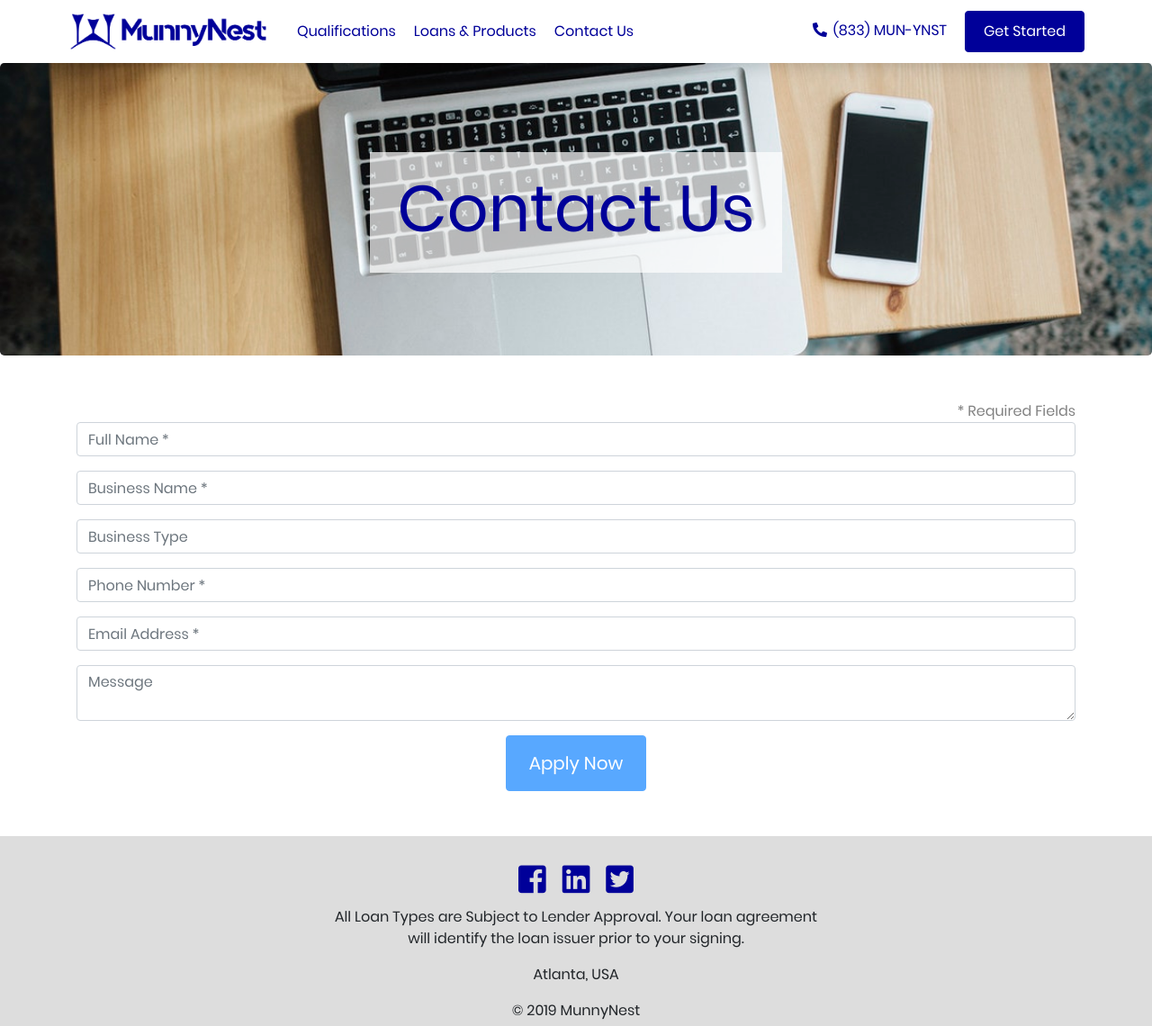
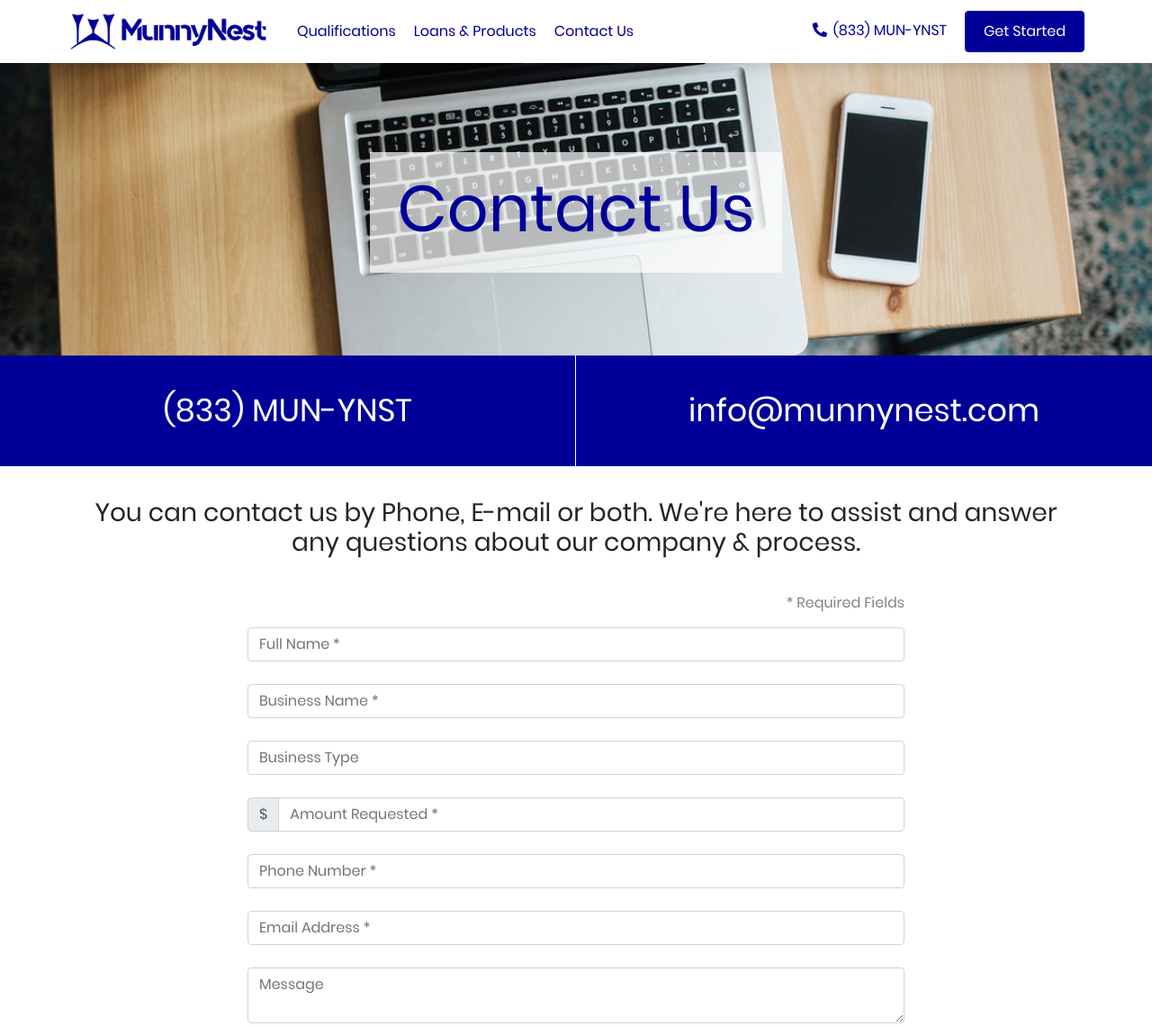
Before and after one commit to komnoor421/munnynet-site, a React app in the folder client/: page /contact in a window 1280 px wide. Shown: the top 1140 px of the page at 90% size. Built offline with nearby package versions, Linux system fonts and the light colour scheme.

Commit message:
Contact page & sending form (error validation), footer countries, favicon

```diff
--- a/client/public/index.html
+++ b/client/public/index.html
@@ -6,7 +6,7 @@
   <meta http-equiv="X-UA-Compatible" content="IE=edge">
   <meta name="viewport" content="width=device-width, initial-scale=1">
   <title>MunnyNest</title>
-  <!-- <link rel="shortcut icon" href="/resources/images/favicon.png" type="image/png"> -->
+  <link rel="shortcut icon" href="/resources/images/favicon.png" type="image/png">
   <link rel="stylesheet" href="https://use.fontawesome.com/releases/v5.7.2/css/all.css">
 </head>
 
--- a/client/src/components/Contact/index.js
+++ b/client/src/components/Contact/index.js
@@ -4,6 +4,20 @@
 import bg from '../../../public/resources/images/contact.jpg';
 
 import './style.scss';
+
+const initialState = {
+  name: '',
+  bizname: '',
+  biztype: '',
+  amount: '',
+  phone: '',
+  email: '',
+  message: '',
+  isValid: false,
+  loading: false,
+  emailSuccess: false,
+  emailFail: false
+}
 
 var contentBgStyle = {
   background: `url(${bg}) center -110px`,
@@ -16,15 +30,7 @@
   constructor() {
     super();
 
-    this.state = {
-      name: '',
-      bizname: '',
-      biztype: '',
-      phone: '',
-      email: '',
-      message: '',
-      isValid: false
-    }
+    this.state = initialState;
 
     this.handleChange = this.handleChange.bind(this);
     this.sendEmail = this.sendEmail.bind(this);
@@ -37,8 +43,8 @@
   }
 
   validate() {
-    const { name, bizname, biztype, phone, email, message } = this.state;
-    if(name && bizname && phone && email) {
+    const { name, bizname, amount, phone, email } = this.state;
+    if(name && bizname && amount && phone && email) {
       let phoneRegex = /^\+?\d{0,3}\s?\(?\d{3}\)?[-.\s]?\d{3}[-.\s]?\d{4}?$/;
       let emailRegex = /\S+@\S+\.\S+/;
       return phoneRegex.test(phone) && emailRegex.test(email);
@@ -49,22 +55,41 @@
 
   sendEmail(e) {
     e.preventDefault();
-    const { name, bizname, biztype, phone, email, message } = this.state;
+    const that = this;
+    const { name, bizname, biztype, amount, phone, email, message, emailSuccess, emailFail } = this.state;
+    this.setState({ loading: true });
     fetch('/send', {
       method: 'POST',
       headers: {
         "Content-type": "application/json"
       },
-      body: JSON.stringify({name: name, bizname: bizname, biztype: biztype, phone: phone, email: email, message: message})
+      body: JSON.stringify({
+        id: Math.floor(1000 + Math.random() * 9000),
+        name: name,
+        bizname: bizname,
+        biztype: biztype,
+        amount: amount,
+        phone: phone,
+        email: email,
+        message: message
+      })
     }).then(function (res){
-      console.log(res);
+      return res.json();
+    }).then(function (data) {
+      if(data.emailSent) {
+        that.setState(initialState);
+        that.setState({emailSuccess: true});
+      } else {
+        that.setState(initialState);
+        that.setState({emailFail: true});
+      }
     }).catch(function (err) {
-      console.log('error: ' + error);
+      console.log(err);
     });
   }
 
   render() {
-    const { name, bizname, biztype, phone, email, message } = this.state;
+    const { name, bizname, biztype, amount, phone, email, message, loading, emailSuccess, emailFail } = this.state;
     const isValid = this.validate();
     return (
       <div id='contactUsWrapper'>
@@ -73,32 +98,62 @@
             <h1 className="display-3">Contact Us</h1>
           </div>
         </div>
+        <section className='contactInfoSection'>
+          <a href='tel:8336869678' className='phoneButton'>
+            (833) MUN-YNST
+          </a>
+          <a href="mailto:info@munnynest.com?subject=Pre-Qual Inquiry" className='emailButton'>
+            info@munnynest.com
+          </a>
+        </section>
+        <section className='contactPrompt'>
+          <div className="container text-center">
+            <h3>You can contact us by Phone, E-mail or both. We're here to assist and answer any questions about our company & process.</h3>
+          </div>
+        </section>
         <section className='contactFormSection'>
-          <div className="container">
+          <div className="formWrapper container">
             <div className='formInfo'>
               <span>* Required Fields</span>
             </div>
-          <form id='contactForm' onSubmit={this.sendEmail}>
+            <form id='contactForm' onSubmit={this.sendEmail.bind(this)}>
               <div className="form-group">
-              <input type="text" className="form-control" id="fullName" placeholder="Full Name *" name='name' onChange={this.handleChange} />
+                <input type="text" className="form-control" id="fullName" placeholder="Full Name *" name='name'  value={name} onChange={this.handleChange}/>
               </div>
               <div className="form-group">
-              <input type="text" className="form-control" id="bizName" placeholder="Business Name *" name='bizname' onChange={this.handleChange} />
+                <input type="text" className="form-control" id="bizName" placeholder="Business Name *" name='bizname' value={bizname} onChange={this.handleChange}/>
               </div>
               <div className="form-group">
-              <input type="text" className="form-control" id="bizType" placeholder="Business Type" name='biztype' onChange={this.handleChange} />
+                <input type="text" className="form-control" id="bizType" placeholder="Business Type" name='biztype' value={biztype} onChange={this.handleChange}/>
+              </div>
+              <div className="input-group mb-3">
+                <div className="input-group-prepend">
+                  <span className="input-group-text">$</span>
+                </div>
+                <input type="number" className="form-control" id='amount' name='amount' placeholder='Amount Requested *'  value={amount} onChange={this.handleChange}/>
               </div>
               <div className="form-group">
-              <input type="tel" className="form-control" id="phone" placeholder="Phone Number *" name='phone' onChange={this.handleChange}/>
+                <input type="tel" className="form-control" id="phone" placeholder="Phone Number *" name='phone'  value={phone} onChange={this.handleChange}/>
               </div>
               <div className="form-group">
-              <input type="email" className="form-control" id="email" placeholder="Email Address *" name='email' onChange={this.handleChange}/>
+                <input type="email" className="form-control" id="email" placeholder="Email Address *" name='email'  value={email} onChange={this.handleChange}/>
               </div>
               <div className="form-group">
-              <textarea className="form-control" id="message" placeholder='Message' name='message' onChange={this.handleChange}></textarea>
+                <textarea className="form-control" id="message" placeholder='Message' name='message'  value={message} onChange={this.handleChange}></textarea>
               </div>
+              {emailSuccess &&
+                <div class="alert alert-success fade show text-center" role="alert">
+                <strong>Your submission has been sent!</strong>
+              </div>}
+              {emailFail &&
+                <div class="alert alert-danger fade show text-center" role="alert">
+                <strong>There was a problem sending your Email. Please try again later.</strong>
+              </div>}
               <div className='submitButtonWrapper'>
-              <button disabled={!isValid} id='submitFormButton' type="submit" className="applyButton btn btn-primary">Apply Now</button>
+                <button disabled={!isValid} id='submitFormButton' type="submit" className="applyButton btn btn-primary align-items-center">
+                  {loading && <span className="spinner-border spinner-border-sm" role="status" aria-hidden="true"></span>}
+                  Apply Now
+                </button>
               </div>
             </form>
           </div>
--- a/client/src/components/Contact/style.scss
+++ b/client/src/components/Contact/style.scss
@@ -8,28 +8,74 @@
       padding: 20px 30px;
       margin-top: 35px;
       h1 {
-        color: #000099
+        color: #000099;
       }
     }
   }
+  .contactInfoSection {
+    display: flex;
+    padding: 0;
+    a {
+      display: flex;
+      width: 50%;
+      background: #000099;
+      justify-content: center;
+      font-size: 35px;
+      line-height: 3.5;
+      text-decoration: none;
+      color: white;
+      transition: background 100ms ease-in-out;
+      &.phoneButton {
+        border-right: 1px solid white;
+      }
+      &:hover {
+        background: white;
+        color: #000099;
+      }
+    }
+  }
+  .contactPrompt {
+    padding: 35px 0 0 0;
+    h3 {
+
+    }
+  }
   .contactFormSection {
+    padding: 30px 0 50px 0;
+    .formWrapper {
+      max-width: 850px;
+      padding: 0 60px;
       .formInfo {
         display: flex;
         justify-content: flex-end;
         color: gray;
+        margin-bottom: 15px;
       }
       #contactForm {
+        .form-group {
+          margin-bottom: 25px;
+        }
+        .input-group {
+          margin-bottom: 25px !important;
+        }
         .submitButtonWrapper {
           display: flex;
           justify-content: center;
           #submitFormButton {
+            display: flex;
             padding: 15px 25px;
             font-size: 20px;
             &:disabled {
               pointer-events: none;
+            }
+            .spinner-border {
+              margin-right: 10px;
+              width: 1.5rem;
+              height: 1.5rem;
             }
           }
         }
       }
     }
   }
+}
--- a/client/src/components/Footer/index.js
+++ b/client/src/components/Footer/index.js
@@ -1,4 +1,7 @@
 import React, { Component } from 'react';
+
+import canada from '../../../public/resources/images/canada.png';
+import usa from '../../../public/resources/images/usa.png';
 
 import './style.scss';
 
@@ -16,7 +19,10 @@
           <div className='copyrightWrapper'>
             <div className='copyrightContent'>
               <p>All Loan Types are Subject to Lender Approval. Your loan agreement will identify the loan issuer prior to your signing.</p>
-              <p>Atlanta, USA</p>
+              <div className='countries'>
+                <p><img src={usa}/>USA</p>
+                <p><img src={canada}/>Canada</p>
+              </div>
               <p>&copy; 2019 MunnyNest</p>
             </div>
           </div>
--- a/client/src/components/Footer/style.scss
+++ b/client/src/components/Footer/style.scss
@@ -10,6 +10,21 @@
     }
   }
   .copyrightWrapper {
+    .countries {
+      display: flex;
+      justify-content: center;
+      p {
+        display: flex;
+        align-items: center;
+        &:first-child {
+          margin-right: 15px;
+        }
+      }
+      img {
+        width: 40px;
+        margin-right: 5px;
+      }
+    }
     .copyrightContent {
       max-width: 550px;
       margin: 0 auto;
--- a/client/src/resources/styles.scss
+++ b/client/src/resources/styles.scss
@@ -13,6 +13,16 @@
   font-style: normal;
   font-weight: 400;
   src: url('../../public/resources/fonts/Poppins-Regular.ttf');
+}
+
+input[type=number]::-webkit-inner-spin-button,
+input[type=number]::-webkit-outer-spin-button {
+  -webkit-appearance: none;
+  margin: 0;
+}
+
+.input-group > .form-control:focus {
+  z-index: 0;
 }
 
 section {
@@ -40,6 +50,10 @@
   &:hover {
     background-color: lighten($blue, 20%);
   }
+}
+
+.jumbotron {
+  border-radius: 0px;
 }
 
 #ctaSection {
```
Also changed, not shown: index.js (+13 -6 lines), client/public/resources/images/canada.png (added), client/public/resources/images/favicon.png, client/public/resources/images/usa.png (added). Lines whose indentation alone changed are shown as unchanged.
